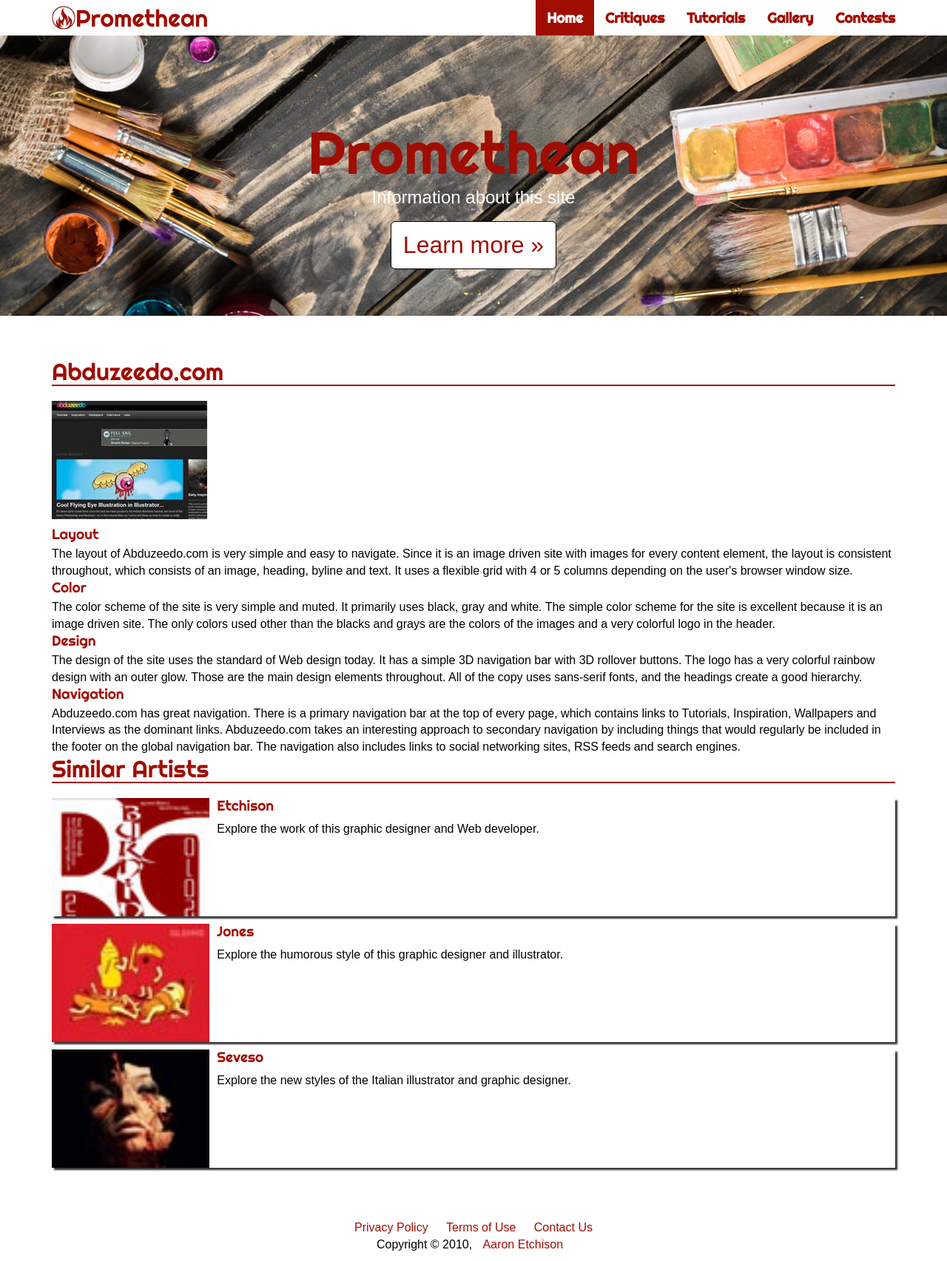
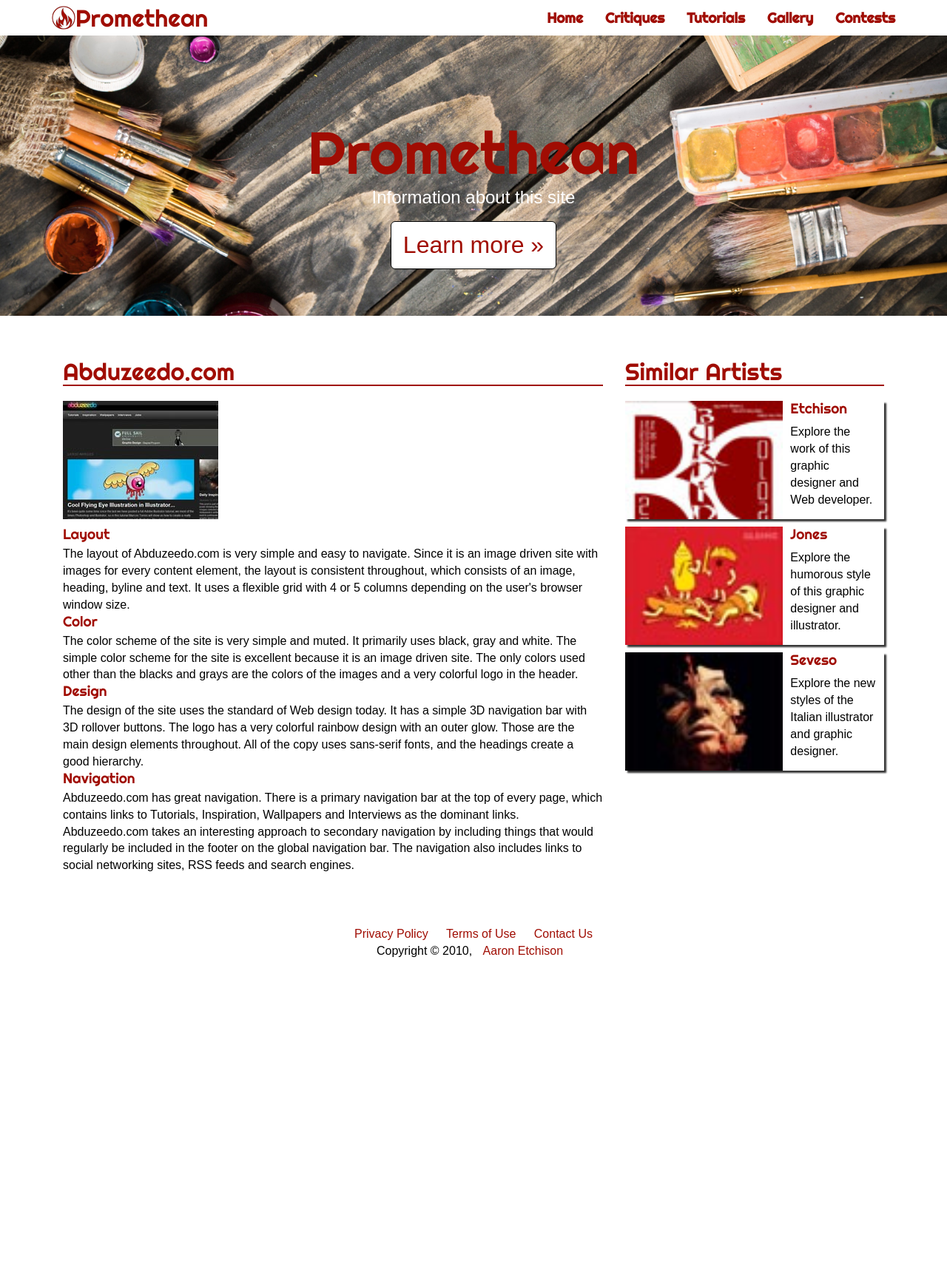
Before and after one commit to aaronetchison/promethean, a website: page critique1.html in a window 1280 px wide. Shown: the whole page at 74% size. After the commit the page ends 1308 px from the top, so only its background shows below. Drawn offline with nearby package versions, Linux system fonts and the light colour scheme; a web font is replaced by a local one.

Commit message:
updated nav menu style and integrated bootstrap

```diff
--- a/critique1.html
+++ b/critique1.html
@@ -74,7 +74,7 @@
   </div>
 
 <div class="container main-content">
-	<div class="ten columns">
+	<div class="col-sm-8">
 
 		<h2>Abduzeedo.com</h2>
 		<img src="images/critique1_art1.jpg" alt="Abduzeedo.com" width="210" height="160" id="Image1" style="margin-bottom: 10px; margin-right: 15px;" onmouseover="MM_swapImage('Image1','','images/critique1_art2.jpg',1)" onmouseout="MM_swapImgRestore()" />
@@ -109,7 +109,7 @@
 		</p>
 	</div>
 
-	<div class="six columns"><!-- begin sidebar -->
+	<div class="col-sm-4"><!-- begin sidebar -->
 
 		<h2>Similar Artists</h2>
 
@@ -132,7 +132,7 @@
 		</div>
 	</div><!-- end sidebar -->
 
-	<footer class="sixteen columns"><!-- begin footer -->
+	<footer class="col-sm-12"><!-- begin footer -->
 		<a href="privacypolicy.html">Privacy Policy</a>
 		<a href="termsofuse.html">Terms of Use</a>
 		<a href="contactus.html">Contact Us</a>
--- a/sass/bootstrap/_navbar.scss
+++ b/sass/bootstrap/_navbar.scss
@@ -418,16 +418,14 @@
 
       &:hover,
       &:focus {
-        color: $navbar-default-link-hover-color;
-        background-color: $navbar-default-link-hover-bg;
+        color: $navbar-default-link-color;
       }
     }
     > .active > a {
       &,
       &:hover,
       &:focus {
-        color: $navbar-default-link-active-color;
-        background-color: $navbar-default-link-active-bg;
+        color: $navbar-default-link-color;
       }
     }
     > .disabled > a {
```
Also changed, not shown: contactus.html (+1 -1 lines), contests.html (+3 -3 lines), critiques.html (+3 -3 lines), gallery.html (+1 -1 lines), privacypolicy.html (+1 -1 lines), termsofuse.html (+1 -1 lines), tutorial1.html (+3 -3 lines), tutorials.html (+3 -3 lines), stylesheets/global.css.
